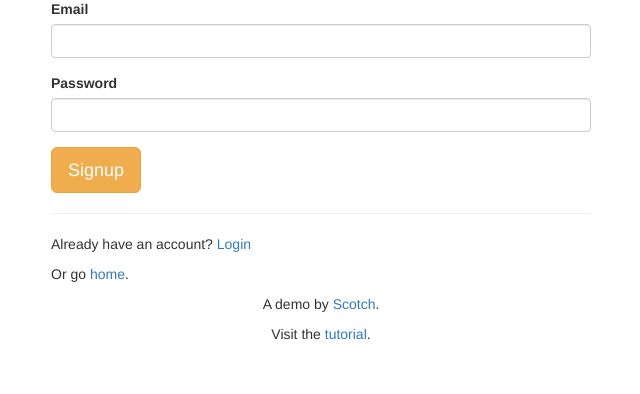
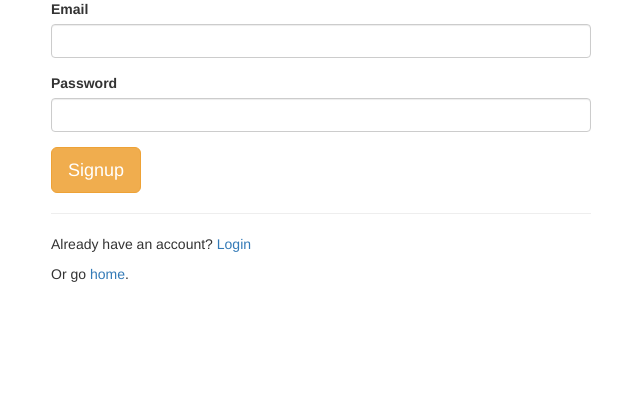
Before and after one commit to AdiCheo/lifedashboard, a Node server app: page /signup in a window 1280 px wide. Shown: the part 151-545 px from the top of the page, without its empty margins (319-959 px from the left). Run offline with Node 20, Linux system fonts and the light colour scheme; some libraries are stand-ins or nearby versions.

Commit message:
remove footer text

```diff
--- a/views/connect-local.ejs
+++ b/views/connect-local.ejs
@@ -36,11 +36,6 @@
 
     <p><a href="/profile">Go back to profile</a></p>
 
-    <div class="text-center">
-        <p>A demo by <a href="http://scotch.io">Scotch</a>.</p>
-        <p>Visit the <a href="http://scotch.io/tutorials/javascript/easy-node-authentication-setup-and-local">tutorial</a>.</p>
-    </div>
-
 </div>
 </div>
 </body>
--- a/views/login.ejs
+++ b/views/login.ejs
@@ -37,11 +37,6 @@
     <p>Need an account? <a href="/signup">Signup</a></p>
     <p>Or go <a href="/">home</a>.</p>
 
-    <div class="text-center">
-        <p>A demo by <a href="http://scotch.io">Scotch</a>.</p>
-        <p>Visit the <a href="http://scotch.io/tutorials/javascript/easy-node-authentication-setup-and-local">tutorial</a>.</p>
-    </div>
-
 </div>
 </div>
 </body>
--- a/views/profile.ejs
+++ b/views/profile.ejs
@@ -106,11 +106,6 @@
         </div>
     </div>
 
-    <div class="text-center">
-        <p>A demo by <a href="http://scotch.io">Scotch</a>.</p>
-        <p>Visit the <a href="http://scotch.io/tutorials/javascript/easy-node-authentication-setup-and-local">tutorial</a>.</p>
-    </div>
-
 </div>
 </body>
 </html>
--- a/views/signup.ejs
+++ b/views/signup.ejs
@@ -37,11 +37,6 @@
     <p>Already have an account? <a href="/login">Login</a></p>
     <p>Or go <a href="/">home</a>.</p>
 
-    <div class="text-center">
-        <p>A demo by <a href="http://scotch.io">Scotch</a>.</p>
-        <p>Visit the <a href="http://scotch.io/tutorials/javascript/easy-node-authentication-setup-and-local">tutorial</a>.</p>
-    </div>
-
 </div>
 </div>
 </body>
```
